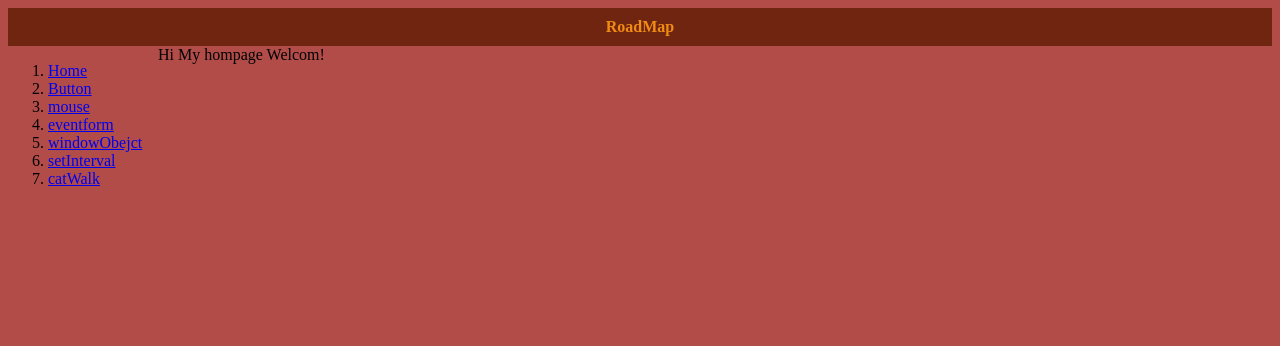
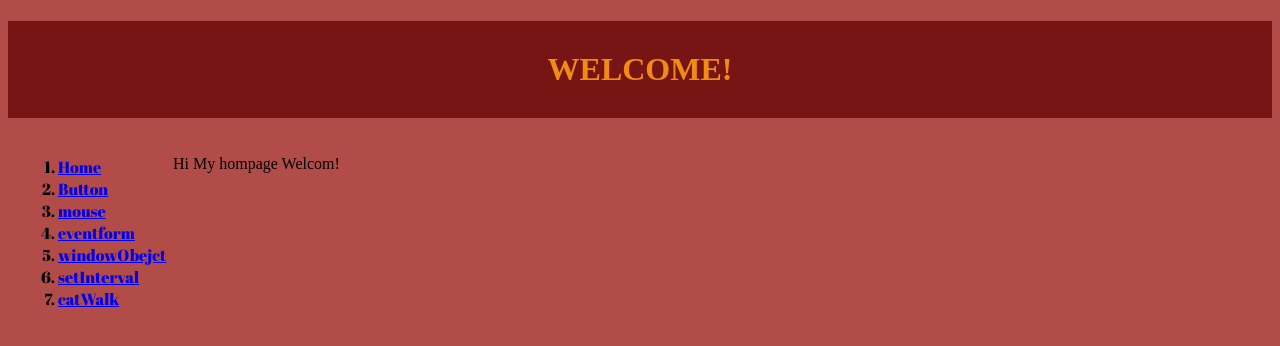
Before and after one commit to doyhosae/web4, a plain HTML site: page index.html in a window 1280 px wide. Drawn offline with Linux system fonts and the light colour scheme.

Commit message:
Add files via upload

```diff
--- a/index.html
+++ b/index.html
@@ -3,29 +3,13 @@
   <head>
     <meta charset="utf-8">
     <title>WEB</title>
-    <style>
-      #grid{
-        display:grid;
-        grid-template-columns: 150px 1fr;
-      }
-      body{
-        background-color: rgb(177, 76, 73);
-      }
-      header{
-        text-align: center;
-        background-color: rgb(112, 37, 17);
-        padding: 10px;
-        color: rgb(240, 139, 20);
-      }
-      ul li:hover{
-        background-color: rgb(221, 155, 241);
-      }
-    </style>
+    <link href='https://fonts.googleapis.com/css?family=Abril+Fatface' rel='stylesheet' type='text/css'>
+    <link rel="stylesheet" href="style.css">
   </head>
   <body>
-    <header>
-      <strong>RoadMap</strong>
-    </header>
+    <h1>
+      <strong>WELCOME!</strong>
+    </h1>
     <div id="grid">
       <div>
         <ol>
@@ -39,7 +23,7 @@
 
         </ol>
       </div>
-      <div>
+      <div id="content">
         Hi My hompage Welcom!
       </div>
     </div>
--- /dev/null
+++ b/style.css
@@ -0,0 +1,27 @@
+  #grid{
+    display:grid;
+    grid-template-columns: 150px 1fr;
+  }
+  body{
+    background-color: rgb(177, 76, 73);
+  }
+  h1{
+    text-align: center;
+    background-color: rgb(119, 20, 20);
+    padding: 30px;
+    color: rgb(240, 139, 20);
+  }
+  ol li:hover{
+    background-color: rgb(221, 155, 241);
+  }
+  li{
+    /* padding-left: 50px; */
+    margin-left: 10px;
+  }
+  ol{
+    font-family: 'Abril Fatface', cursive;
+  }
+  #content{
+    margin-left: 15px;
+    margin-top: 15px;
+  }
```
Also changed, not shown: slidshow.html (added, +22 -0 lines).
